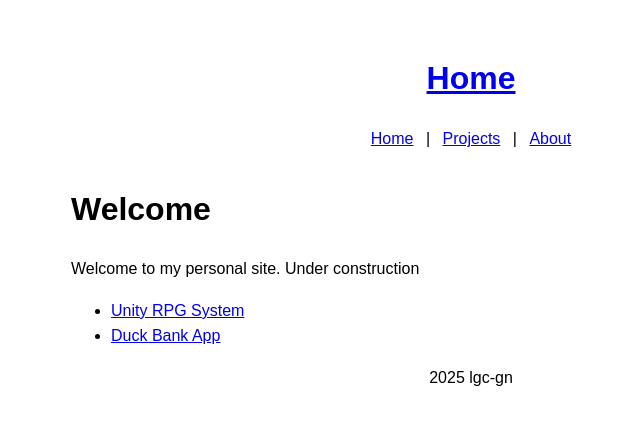
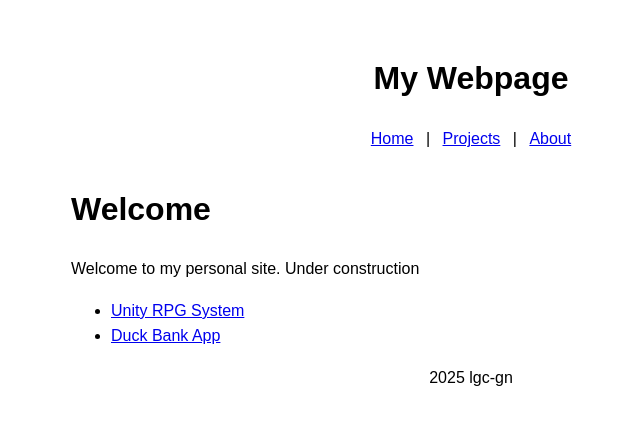
Before and after one commit to lgc-gn/lgc-gn.github.io, a Jekyll site: the page built from index.md, in a window 1280 px wide. Shown: the top 425 px of the page, without its empty margins (169-809 px from the left). Built offline with Jekyll 4.4.1, drawn with Linux system fonts in a browser that asks for light colours.

Commit message:
Homepage fix

```diff
--- a/_includes/header.html
+++ b/_includes/header.html
@@ -1,5 +1,5 @@
 <header>
-  <h1><a href="/">Home</a></h1>
+  <h1>My Webpage</h1>
   <nav>
     <a href="/">Home</a> |
     <a href="/projects">Projects</a> |
```
